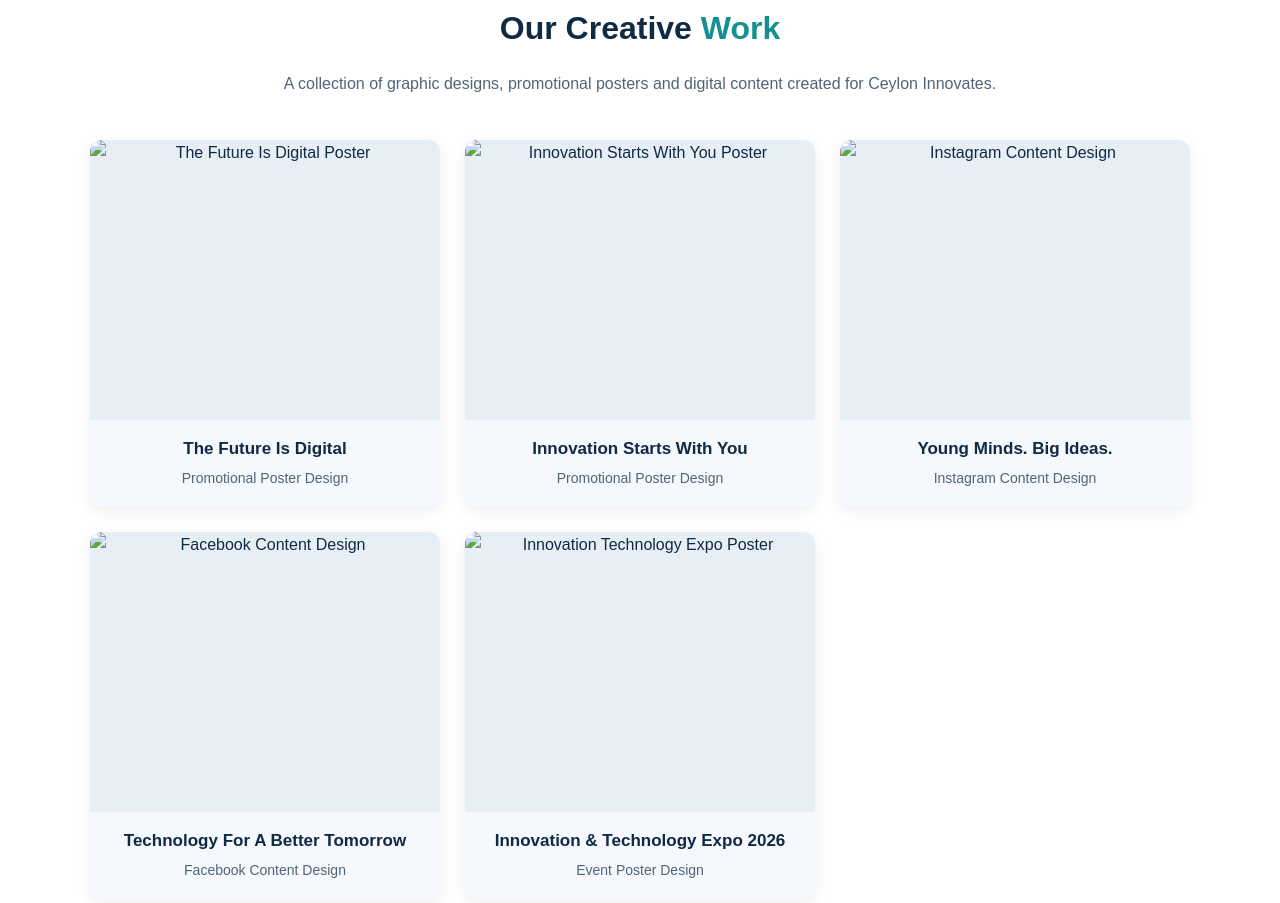
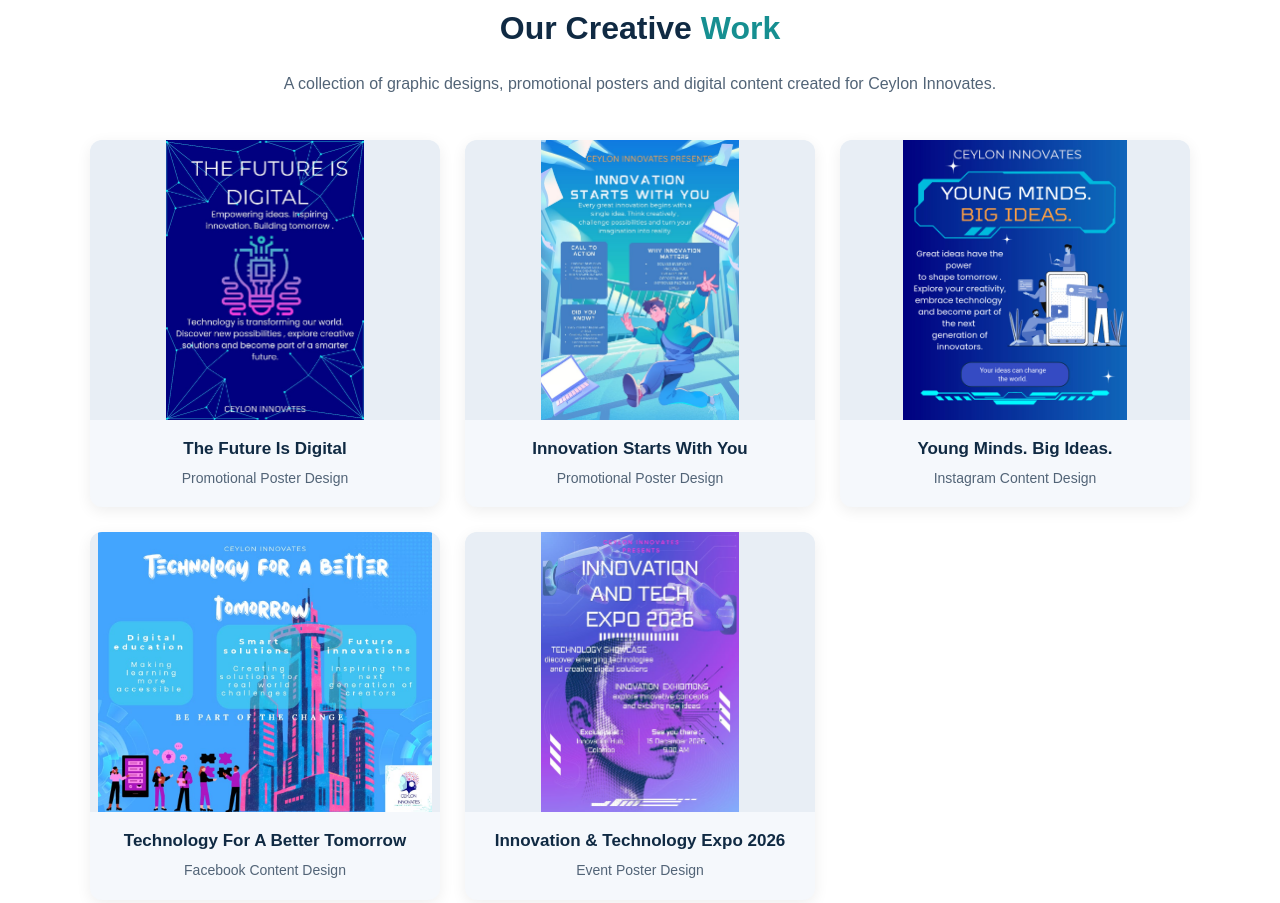
Before and after one commit to bvdpieris/Ceylon-Innovates-Website, a plain HTML site: page index.html in a window 1280 px wide. Shown: the part 1423-2326 px from the top of the page. Drawn offline with Linux system fonts and the light colour scheme.

Commit message:
Update index.html

```diff
--- a/index.html
+++ b/index.html
@@ -377,7 +377,7 @@ footer p {
 <header>
 
     <div class="logo">
-        <img src="images/Logo.jpg" alt="Ceylon Innovates Logo">
+        <img src="images/Logo.jpeg" alt="Ceylon Innovates Logo">
         <span>CEYLON INNOVATES</span>
     </div>
 
@@ -517,7 +517,7 @@ footer p {
 
         <div class="gallery-item">
 
-            <img src="images/Poster1.jpg"
+            <img src="images/Poster1.jpeg"
             alt="The Future Is Digital Poster">
 
             <h3>The Future Is Digital</h3>
@@ -529,7 +529,7 @@ footer p {
 
         <div class="gallery-item">
 
-            <img src="images/Poster2.jpg"
+            <img src="images/Poster2.jpeg"
             alt="Innovation Starts With You Poster">
 
             <h3>Innovation Starts With You</h3>
@@ -541,7 +541,7 @@ footer p {
 
         <div class="gallery-item">
 
-            <img src="images/Instapost.jpg"
+            <img src="images/Instapost.jpeg"
             alt="Instagram Content Design">
 
             <h3>Young Minds. Big Ideas.</h3>
@@ -553,7 +553,7 @@ footer p {
 
         <div class="gallery-item">
 
-            <img src="images/Fbpost.jpg"
+            <img src="images/Fbpost.jpeg"
             alt="Facebook Content Design">
 
             <h3>Technology For A Better Tomorrow</h3>
@@ -565,7 +565,7 @@ footer p {
 
         <div class="gallery-item">
 
-            <img src="images/Techexpo.jpg"
+            <img src="images/Techexpo.jpeg"
             alt="Innovation Technology Expo Poster">
 
             <h3>Innovation & Technology Expo 2026</h3>
@@ -605,7 +605,7 @@ footer p {
         </p>
 
         <img
-        src="images/Techexpo.jpg"
+        src="images/Techexpo.jpeg"
         alt="Technology Expo Event Poster"
         class="event-image">
 
```
